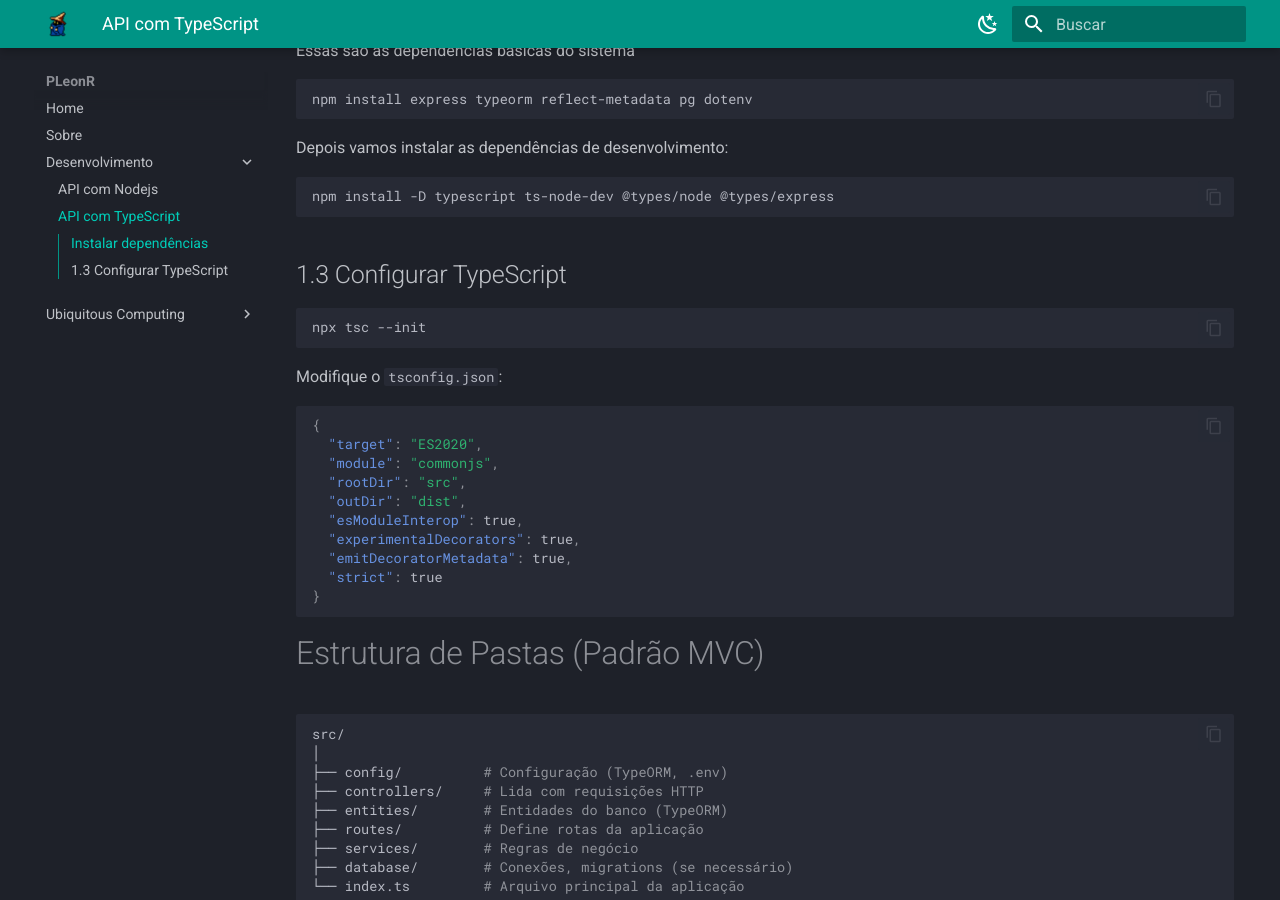
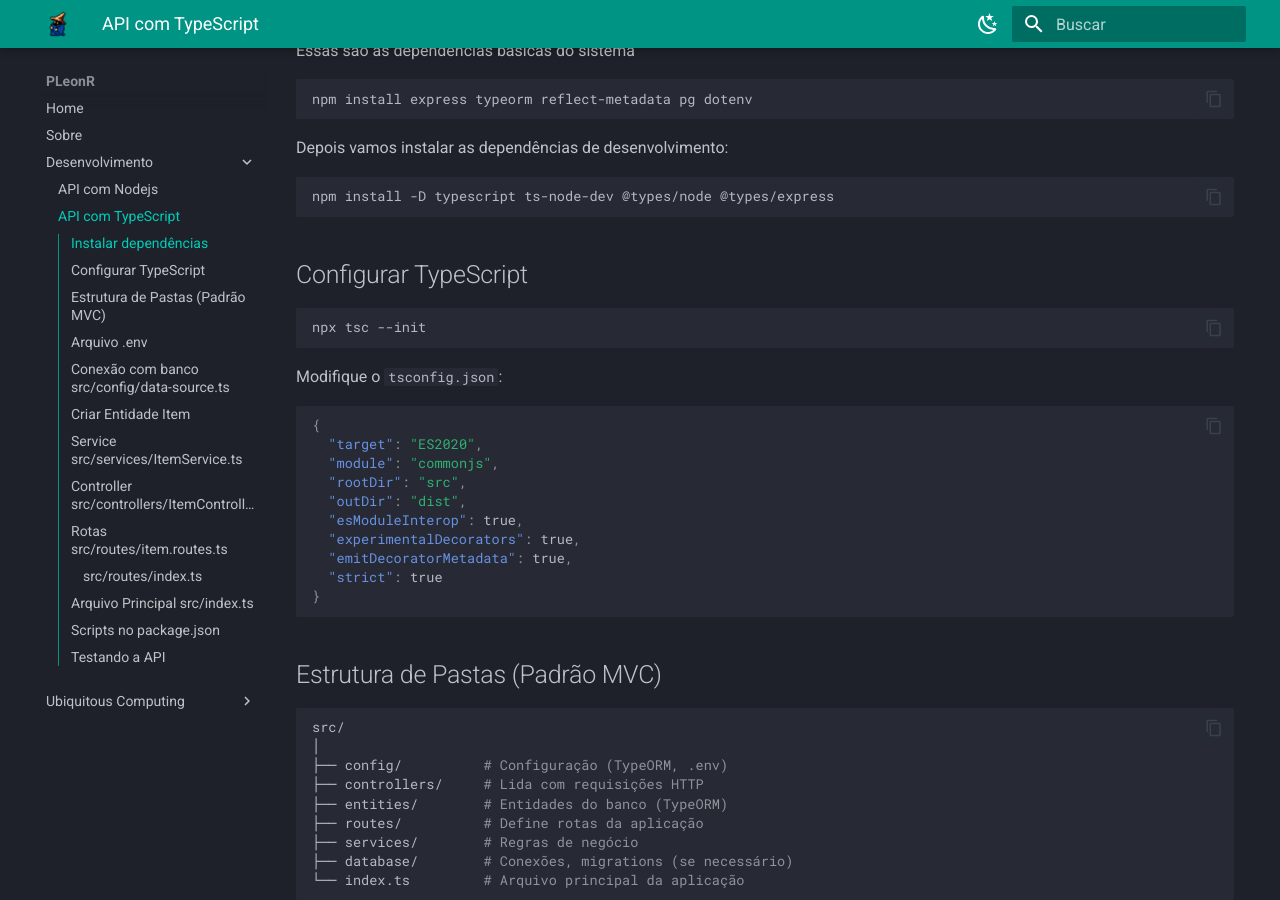
Before and after one commit to pleonr/pleonr.github.io, an MkDocs documentation site: the page built from docs/Desenvolvimento/btypescript.md, in a window 1280 px wide and 900 px high, scrolled down 311 px. Built offline with MkDocs 1.6.1 and Material for MkDocs 9.7.7, drawn with Linux system fonts in a browser that asks for light colours.

Commit message:
Fix indices

````diff
--- a/docs/Desenvolvimento/btypescript.md
+++ b/docs/Desenvolvimento/btypescript.md
@@ -20,7 +20,7 @@
 npm install -D typescript ts-node-dev @types/node @types/express
 ```
 
-## 1.3 Configurar TypeScript
+## Configurar TypeScript
 
 ```bash
 npx tsc --init
@@ -41,7 +41,7 @@
 }
 ```
 
-# Estrutura de Pastas (Padrão MVC)
+## Estrutura de Pastas (Padrão MVC)
 
 ```bash
 src/
````
